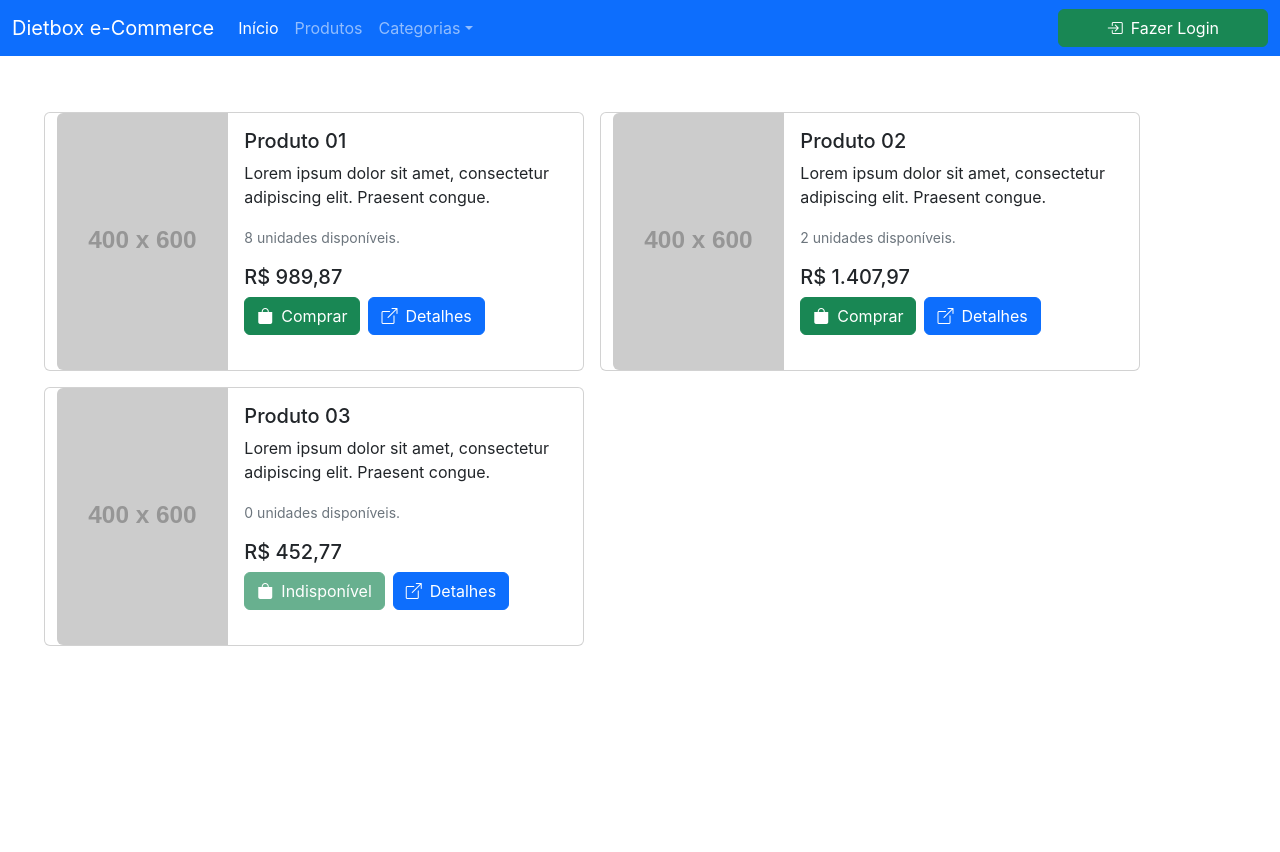
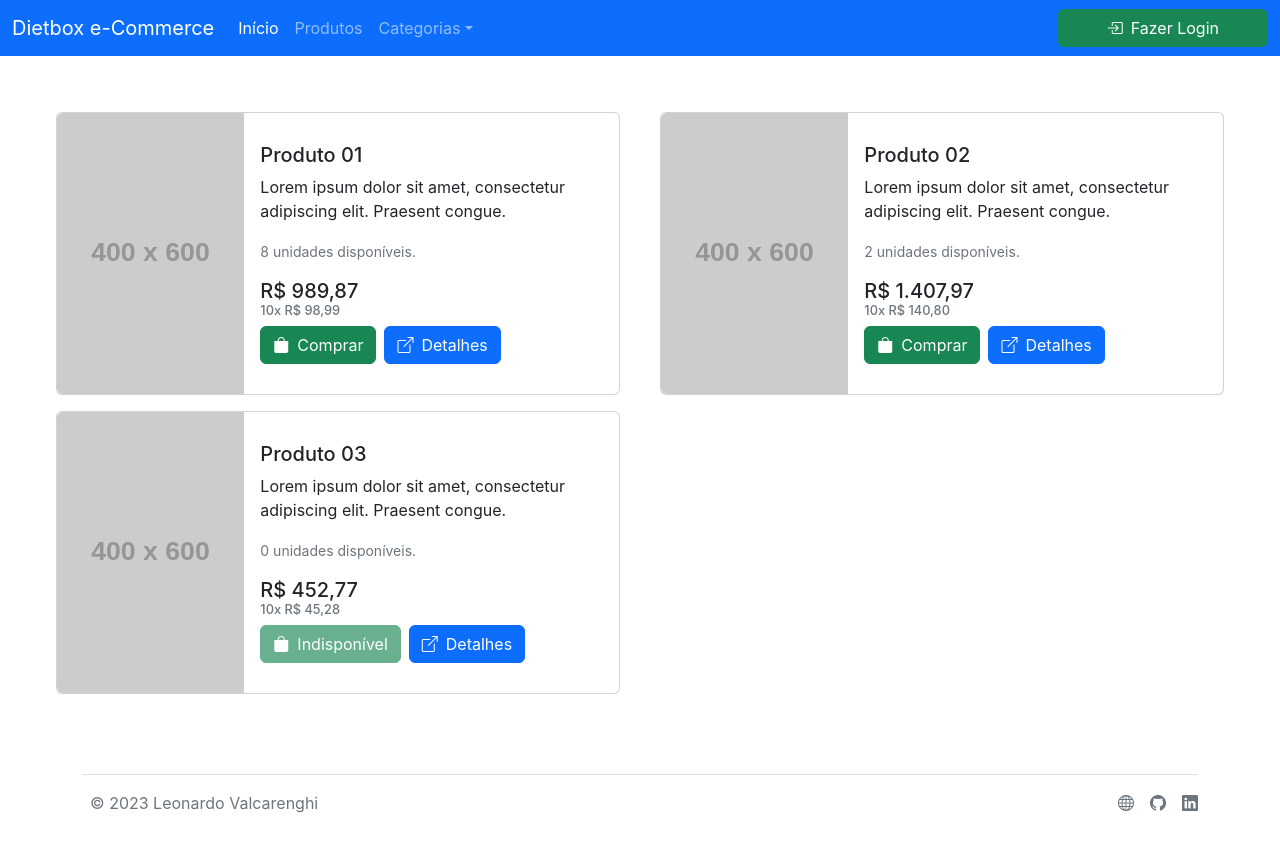
Before and after one commit to leonardovalcarenghi/Dietbox-eCommerce, a React (Create React App) app in the folder Front-End/: page / in a window 1280 px wide. Shown: the top 852 px of the page. Before the commit the page ends 800 px from the top, so only its background shows below. Built offline with nearby package versions, Linux system fonts and the light colour scheme.

Commit message:
footer incluso

```diff
--- a/Front-End/src/App.js
+++ b/Front-End/src/App.js
@@ -2,6 +2,7 @@ import logo from "./logo.svg";
 import "./App.css";
 import NavBar from "./Components/NavBar";
 import Product from "./Components/Product";
+import Footer from "./Components/Footer";
 
 function App() {
   const produto01 = {
@@ -43,11 +44,19 @@ function App() {
 
       <div className="container-fluid p-5">
         <div className="row">
-          <Product {...produto01} />
-          <Product {...produto02} />
-          <Product {...produto03} />
+          <div className="col-12 col-md-6 col-lg-6 col-xxl-4">
+            <Product {...produto01} />
+          </div>
+          <div className="col-12 col-md-6 col-lg-6 col-xxl-4">
+            <Product {...produto02} />
+          </div>
+          <div className="col-12 col-md-6 col-lg-6 col-xxl-4">
+            <Product {...produto03} />
+          </div>
         </div>
       </div>
+
+      <Footer />
     </>
   );
 }
--- /dev/null
+++ b/Front-End/src/Components/Footer.jsx
@@ -0,0 +1,36 @@
+export default function Footer() {
+    return (
+        <>
+            <div className="container">
+                <footer className="d-flex flex-wrap justify-content-between align-items-center py-3 my-4 border-top">
+                    <div className="col-md-4 d-flex align-items-center">
+                        <a
+                            href="/"
+                            className="mb-3 me-2 mb-md-0 text-muted text-decoration-none lh-1"
+                        >
+                        </a>
+                        <span className="mb-3 mb-md-0 text-muted">© 2023 Leonardo Valcarenghi</span>
+                    </div>
+                    <ul className="nav col-md-4 justify-content-end list-unstyled d-flex">
+                        <li className="ms-3">
+                            <a className="text-muted" href="https://leonardovalcarenghi.com.br/" target="_blank">
+                                <i class="bi bi-globe"></i>
+                            </a>
+                        </li>
+                        <li className="ms-3">
+                            <a className="text-muted" href="https://github.com/leonardovalcarenghi" target="_blank">
+                                <i class="bi bi-github"></i>
+                            </a>
+                        </li>
+                        <li className="ms-3">
+                            <a className="text-muted" href="https://www.linkedin.com/in/leonardo-valcarenghi/" target="_blank">
+                                <i class="bi bi-linkedin"></i>
+                            </a>
+                        </li>
+                    </ul>
+                </footer>
+            </div>
+
+        </>
+    );
+}
--- a/Front-End/src/Components/Product.jsx
+++ b/Front-End/src/Components/Product.jsx
@@ -8,8 +8,8 @@ export default function Product(props) {
     return (
         <>
 
-            <div className={"card m-2 " + (!active && "card-disabled")} style={{ maxWidth: 540 }} product-id={id} key={id}>
-                <div className="row g-0">
+            <div className={"card ps-0 m-2 " + (!active && "card-disabled")} product-id={id} key={id}>
+                <div className="row g-0 align-items-center">
                     <div className="col-md-4">
                         <img src="https://placehold.co/400x600" className="img-fluid rounded-start" alt="..." />
                     </div>
@@ -23,7 +23,14 @@ export default function Product(props) {
                                 </small>
                             </p>
 
-                            <h5>R$ {price ? DecimalToMoney(price) : "0,00"}</h5>
+                            <h5>
+                                <span>
+                                    R$ {price ? DecimalToMoney(price) : "0,00"}
+                                </span>
+                                <small className="d-block text-muted small" style={{ fontSize: "12.8px" }}>
+                                    10x R$ {price ? DecimalToMoney(price / 10) : "0,00"}
+                                </small>
+                            </h5>
 
                             <button href="#" className="btn btn-success me-2" disabled={stock == 0 || !active}>
                                 <i className="bi bi-bag-fill me-2"></i>
```
